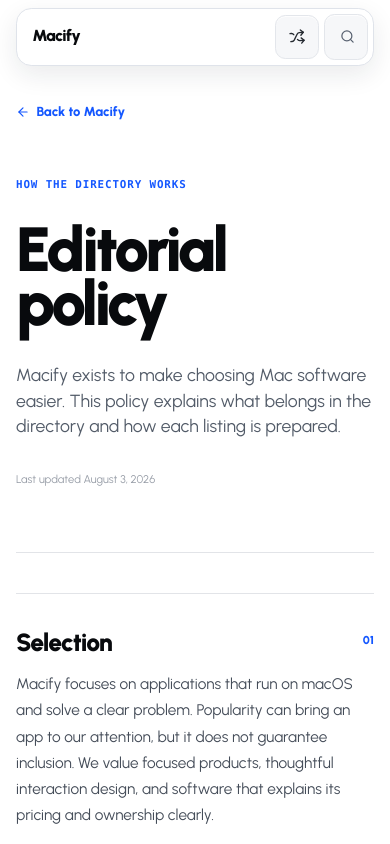
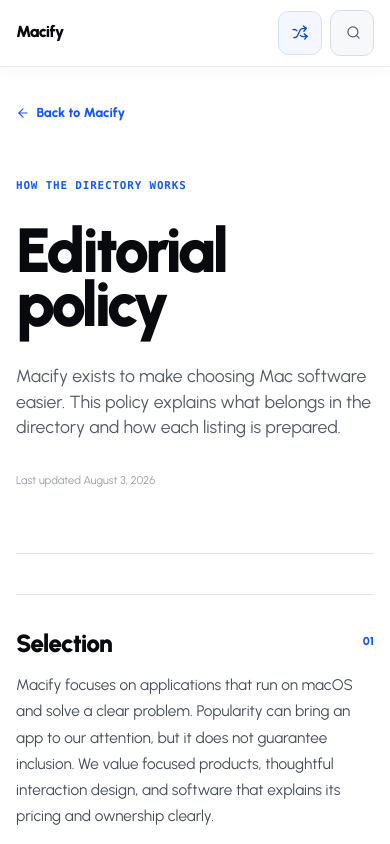
Before and after one commit to AlexTkDev/macify, a Next.js app: page /editorial-policy in a window 390 px wide. Shown: the top 844 px of the page. Built offline with nearby package versions, Linux system fonts and the light colour scheme; a web font is replaced by a local one.

Commit message:
Unify responsive public header

```diff
--- a/src/components/public-site.tsx
+++ b/src/components/public-site.tsx
@@ -10,6 +10,7 @@ export function PublicHeader() {
       <div className="public-header-inner">
         <MacifyLogo showMark={false} />
         <nav className="public-navigation" aria-label="Primary navigation">
+          <Link className="public-browse-link" href="/#all-apps">Browse apps</Link>
           <a className="public-surprise-link" href="/surprise">
             <span className="public-surprise-icon" aria-hidden="true"><Shuffle size={15} /></span>
             <span className="public-surprise-label">Surprise me</span>
--- a/src/styles/public-shell.css
+++ b/src/styles/public-shell.css
@@ -42,7 +42,7 @@
 .skip-link:focus { transform: translateY(0); }
 
 .public-header {
-  min-height: 4.75rem;
+  min-height: 4.5rem;
   position: sticky;
   top: 0;
   z-index: var(--z-header);
@@ -50,19 +50,19 @@
   justify-content: center;
   border-bottom: 1px solid var(--public-line-soft);
   background: var(--public-canvas);
-  box-shadow: 0 0.35rem 1.25rem rgb(21 31 49 / 0.04);
+  box-shadow: 0 0.2rem 0.9rem rgb(21 31 49 / 0.035);
 }
 
 .public-header-inner {
   width: min(calc(100% - var(--public-page-inset)), var(--content-width));
-  min-height: 4.75rem;
+  min-height: 4.5rem;
   margin-inline: auto;
   position: relative;
   display: grid;
-  grid-template-areas: "brand search navigation";
-  grid-template-columns: auto minmax(16rem, 1fr) auto;
+  grid-template-areas: "brand navigation search";
+  grid-template-columns: minmax(0, 1fr) auto minmax(0, 1fr);
   align-items: center;
-  gap: clamp(1.5rem, 4vw, 4rem);
+  gap: clamp(1.25rem, 3vw, 3rem);
   color: var(--public-ink);
 }
 
@@ -78,6 +78,8 @@
 
 .public-header .brand {
   grid-area: brand;
+  min-height: 2.75rem;
+  justify-self: start;
   color: var(--public-ink);
 }
 
@@ -98,29 +100,30 @@
   letter-spacing: -0.04em;
 }
 
-.public-header .brand-word { font-size: 1.02rem; letter-spacing: -0.035em; }
+.public-header .brand-word { font-size: 1.12rem; letter-spacing: -0.04em; }
 .public-footer .brand-mark { display: none; }
 .public-footer .brand-word { font-size: 1.35rem; }
 
 .public-navigation {
   grid-area: navigation;
+  justify-self: center;
   display: flex;
   align-items: center;
-  gap: 0.25rem;
+  gap: 0.4rem;
 }
 
 .public-navigation a {
-  min-height: 2.65rem;
-  padding: 0.4rem 0.75rem;
+  min-height: 2.75rem;
+  padding: 0.4rem 0.7rem;
   position: relative;
   display: inline-flex;
   align-items: center;
   gap: 0.5rem;
-  border: 1px solid #dfe3e9;
-  border-radius: 0.7rem;
+  border: 1px solid transparent;
+  border-radius: 0.65rem;
   color: #252a31;
-  background: #f8f9fa;
-  box-shadow: inset 0 1px 0 rgb(255 255 255 / 0.9);
+  background: transparent;
+  box-shadow: none;
   font-size: 0.82rem;
   font-weight: 750;
   transition: color 160ms ease, transform 180ms cubic-bezier(0.22, 1, 0.36, 1);
@@ -128,11 +131,20 @@
 
 .public-navigation a:hover,
 .public-navigation a:focus-visible {
-  border-color: #b8c8f4;
+  border-color: #dce4fa;
   color: var(--play-blue);
-  background: #f2f5ff;
-  transform: translateY(-0.06rem);
+  background: #f3f6ff;
+  transform: none;
 }
+
+.public-navigation .public-surprise-link {
+  border-color: #d7e0fa;
+  color: #1748c8;
+  background: #f4f7ff;
+}
+
+.public-navigation .public-surprise-link:hover,
+.public-navigation .public-surprise-link:focus-visible { border-color: #adc1f6; background: #eaf0ff; }
 
 .public-surprise-link:active { transform: translateY(0.03rem) scale(0.985); }
 
@@ -158,17 +170,17 @@
 
 .public-header-actions {
   grid-area: search;
-  justify-self: center;
+  justify-self: end;
   display: flex;
   align-items: center;
 }
 
 .inline-app-search {
-  width: clamp(18rem, 30vw, 28rem);
+  width: clamp(16rem, 24vw, 22rem);
   position: relative;
 }
 
-.inline-app-search:focus-within { width: clamp(20rem, 32vw, 30rem); }
+.inline-app-search:focus-within { width: clamp(16rem, 24vw, 22rem); }
 
 .header-search-field {
   width: 100%;
@@ -178,7 +190,7 @@
   align-items: center;
   gap: 0.5rem;
   border: 1px solid #d8dce4;
-  border-radius: 999px;
+  border-radius: 0.75rem;
   color: #596271;
   background: var(--public-surface-soft);
   transition: border-color 180ms ease, background 180ms ease, box-shadow 180ms ease;
--- a/src/styles/responsive-small.css
+++ b/src/styles/responsive-small.css
@@ -16,41 +16,31 @@
   .tag-page-header p { margin: 1.1rem 0 0 1.95rem; }
 
   .public-header {
-    min-height: 4rem;
+    min-height: 4.1rem;
   }
   .public-header-inner {
     width: min(calc(100% - 2rem), var(--content-width));
     max-width: none;
-    min-height: 3.35rem;
-    margin-top: 0.5rem;
-    padding: 0.3rem;
+    min-height: 4.1rem;
+    margin: 0 auto;
+    padding: 0;
     grid-template-areas: "brand navigation search";
-    grid-template-columns: minmax(0, 1fr) 2.75rem 2.75rem;
-    gap: 0.35rem;
-    border-color: #dfe3ea;
-    border-radius: 0.95rem;
-    box-shadow: 0 0.55rem 1.6rem rgb(21 31 49 / 0.09);
+    grid-template-columns: auto minmax(0, 1fr) 2.75rem;
+    gap: 0.5rem;
+    border: 0;
+    border-radius: 0;
+    box-shadow: none;
   }
-  .public-header .brand { min-width: 0; padding-inline: 0.65rem; }
+  .public-header .brand { min-width: 0; padding: 0; }
   .public-header .brand-word { color: #080a0d; font-size: 1rem; }
   .public-header .brand-mark { width: 1.85rem; height: 1.85rem; }
   .public-navigation {
+    justify-self: end;
     height: 2.75rem;
     border: 0;
   }
-  .public-navigation a,
-  .header-search-field {
-    border: 1px solid #e3e6eb;
-    border-radius: 0.65rem;
-    background: #f6f7f9;
-    box-shadow: inset 0 1px 0 rgb(255 255 255 / 0.8);
-  }
-  .public-navigation a:active,
-  .header-search-field:active {
-    border-color: #cbd7f5;
-    color: var(--play-blue);
-    background: #edf2ff;
-  }
+  .public-navigation .public-browse-link { display: none; }
+  .header-search-field { border-radius: 0.65rem; }
   .header-search-field:focus-within {
     border-color: #8caaff;
     background: var(--public-canvas);
@@ -58,11 +48,18 @@
   }
 
   .inline-app-search { width: 2.75rem; }
+  .inline-app-search:focus-within {
+    width: 100%;
+    position: absolute;
+    inset-inline: 0;
+    top: 0.67rem;
+    z-index: 2;
+  }
 
   .public-footer { margin-top: 3rem; }
   .public-footer-links { grid-template-columns: 1fr 1fr; gap: 2rem 1.5rem; }
   .public-footer-bottom { align-items: flex-start; flex-direction: column; }
-  .inline-search-panel { position: fixed; top: 4rem; right: 0.5rem; left: 0.5rem; width: auto; }
+  .inline-search-panel { position: fixed; top: 4.15rem; right: 0.5rem; left: 0.5rem; width: auto; }
   .section-intro { align-items: flex-start; flex-direction: column; }
 
   .home-hero { padding: 3.1rem 0 5.25rem; gap: 2.7rem; }
@@ -196,5 +193,4 @@
 
 @media (max-width: 24rem) {
   .public-header .brand-word { display: none; }
-  .inline-app-search:focus-within { width: min(62vw, 14rem); }
 }
--- a/src/styles/responsive.css
+++ b/src/styles/responsive.css
@@ -24,34 +24,32 @@
 
 @media (max-width: 52rem) {
   .public-header {
-    min-height: 4.35rem;
-    border-bottom: 0;
+    min-height: 4.25rem;
+    border-bottom: 1px solid var(--public-line-soft);
+    background: var(--public-canvas);
+    box-shadow: 0 0.2rem 0.9rem rgb(21 31 49 / 0.035);
+  }
+  .public-header-inner {
+    width: min(calc(100% - 2rem), var(--content-width));
+    max-width: none;
+    min-height: 4.25rem;
+    margin: 0 auto;
+    grid-template-areas: "brand navigation search";
+    grid-template-columns: auto minmax(0, 1fr) auto;
+    gap: 0.75rem;
+    padding: 0;
+    border: 0;
+    border-radius: 0;
     background: transparent;
     box-shadow: none;
-    pointer-events: none;
   }
-  .public-header-inner {
-    width: fit-content;
-    max-width: min(calc(100% - 2rem), 44rem);
-    min-height: 3.35rem;
-    margin: 0.55rem auto 0;
-    grid-template-areas: "brand navigation search";
-    grid-template-columns: auto auto auto;
-    gap: 0.35rem;
-    padding: 0.25rem 0.36rem 0.25rem 0.72rem;
-    border: 1px solid #e0e3e9;
-    border-radius: 999px;
-    background: var(--public-canvas);
-    box-shadow: 0 0.2rem 0.75rem rgb(26 29 36 / 0.05);
-    pointer-events: auto;
-  }
-  .public-navigation { display: flex; }
+  .public-navigation { justify-self: center; display: flex; }
   .public-navigation a {
-    width: 2.75rem;
     min-height: 2.75rem;
-    padding: 0.25rem;
     justify-content: center;
   }
+  .public-navigation .public-browse-link { padding-inline: 0.55rem; }
+  .public-navigation .public-surprise-link { width: 2.75rem; padding: 0.25rem; }
   .public-surprise-label { width: 1px; height: 1px; position: absolute; overflow: hidden; clip: rect(0, 0, 0, 0); white-space: nowrap; }
   .public-surprise-icon { width: 1.45rem; height: 1.45rem; }
   .public-header .brand { min-height: 2.75rem; align-items: center; }
@@ -62,7 +60,7 @@
     min-height: 2.75rem;
     padding-inline: 0;
     overflow: hidden;
-    border-radius: 999px;
+    border-radius: 0.7rem;
     background: #f7f8fa;
   }
   .search-trigger { width: 2.75rem; height: 2.75rem; }
```
Also changed, not shown: 1 other file (tests, documents, lock files or other folders).
